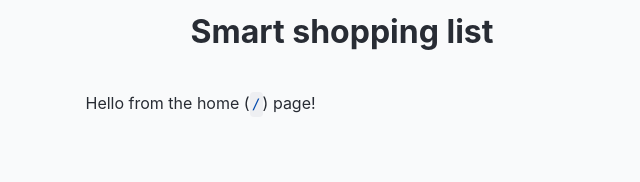
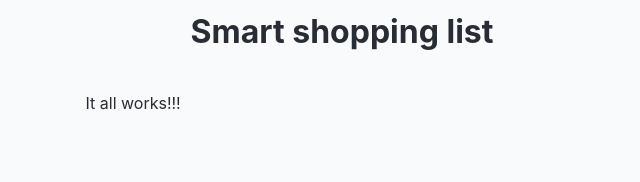
Before and after one commit to the-collab-lab/tcl-55-smart-shopping-list, a React (Vite) app: page / in a window 1280 px wide. Shown: the top 182 px of the page, without its empty margins (298-938 px from the left). Built offline with nearby package versions, Linux system fonts and the light colour scheme; no server answers; the database is empty.

Commit message:
testing stuff

```diff
--- a/src/views/Home.jsx
+++ b/src/views/Home.jsx
@@ -4,7 +4,7 @@ export function Home() {
 	return (
 		<div className="Home">
 			<p>
-				Hello from the home (<code>/</code>) page!
+				It all works!!!
 			</p>
 		</div>
 	);
```
Also changed, not shown: 1 other file (tests, documents, lock files or other folders).
